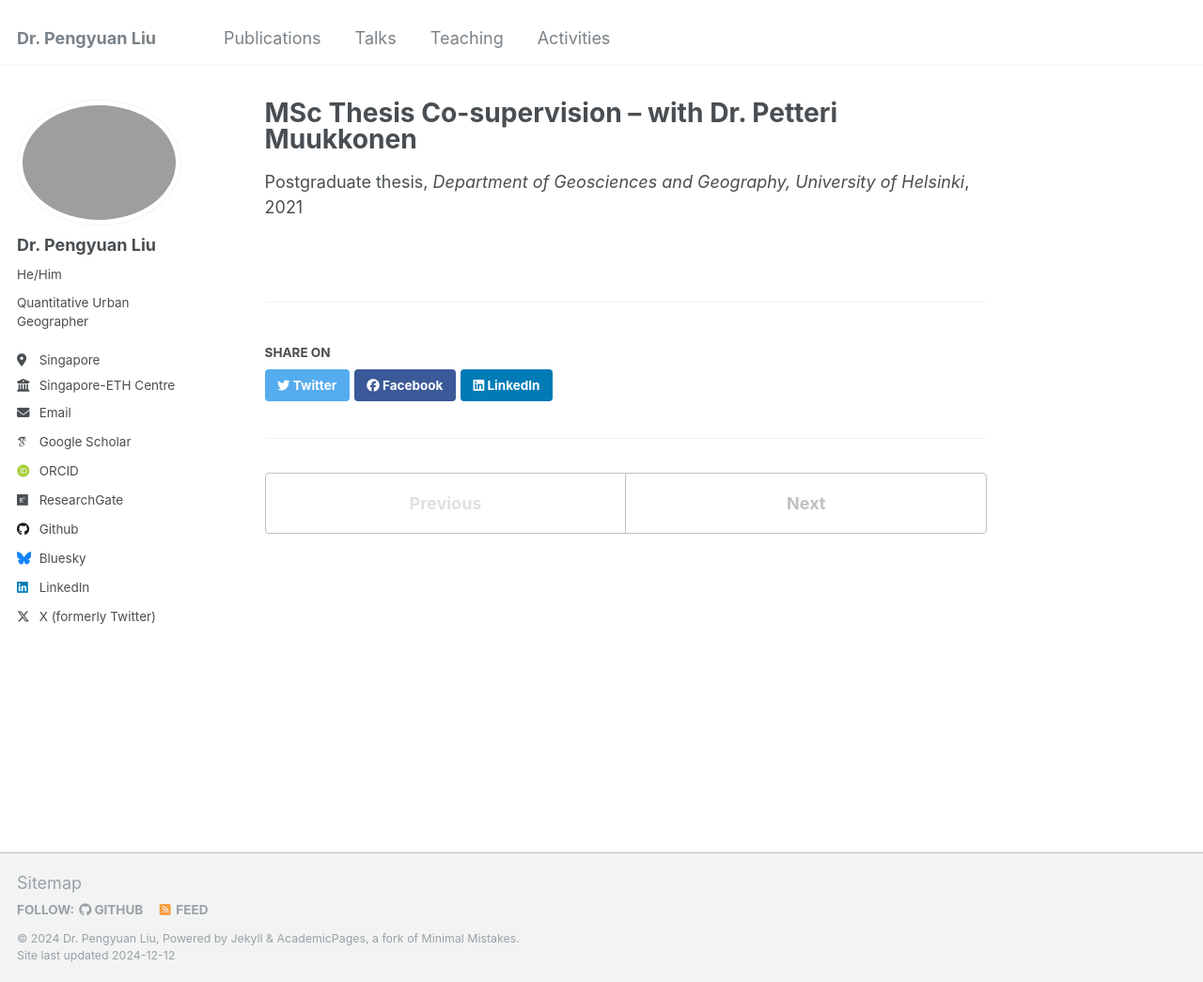
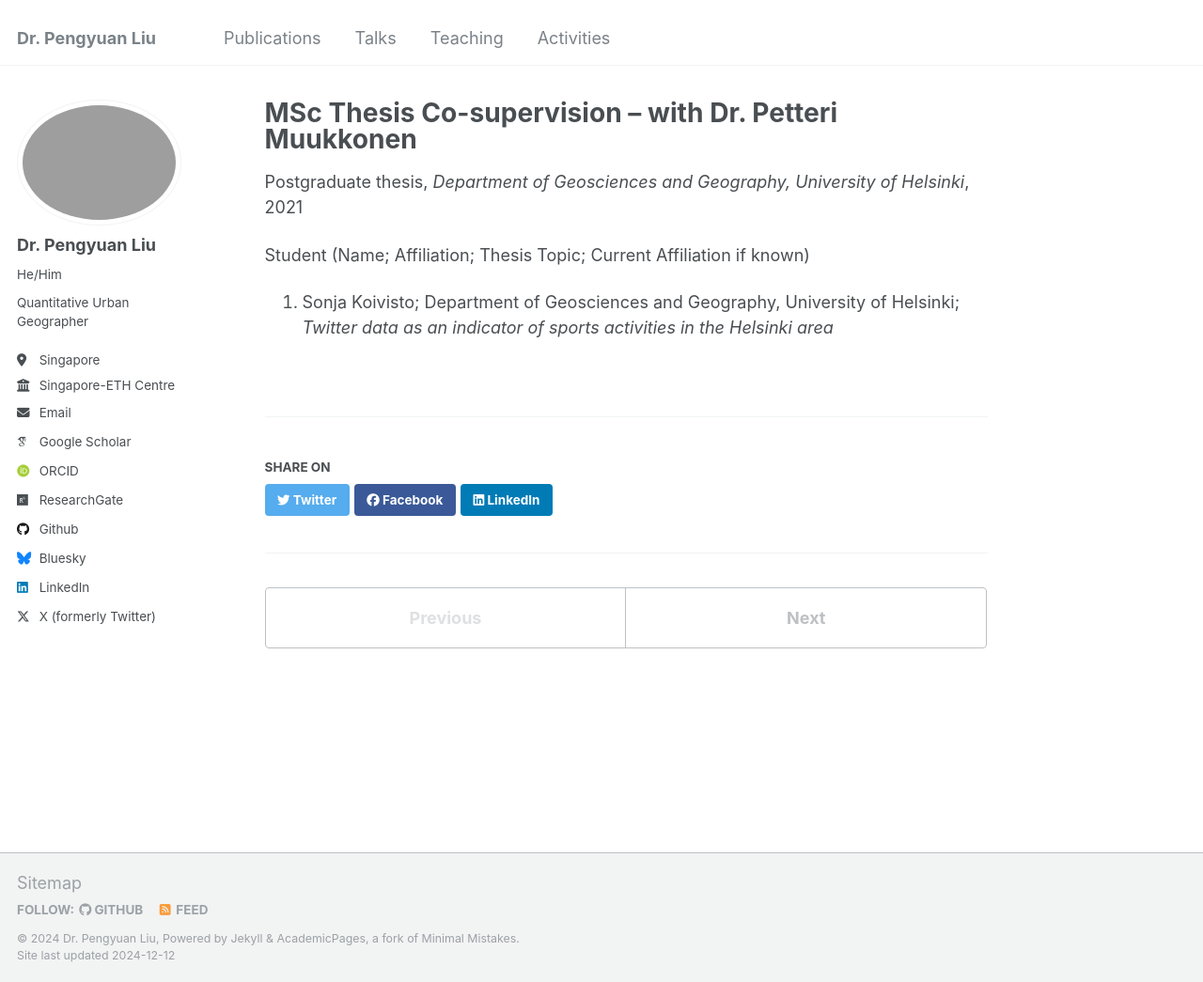
Before and after one commit to PengyuanLiu1993/pengyuanliu1993.github.io, a Jekyll site: the page built from _teaching/MSc3.md, in a window 1280 px wide and 1045 px high. Shown: the whole window at 94% size. Built offline with Jekyll 4.4.1, drawn with Linux system fonts in a browser that asks for light colours; some web fonts are replaced.

Commit message:
Update MSc3.md

```diff
--- a/_teaching/MSc3.md
+++ b/_teaching/MSc3.md
@@ -6,3 +6,6 @@ venue: "Department of Geosciences and Geography, University of Helsinki"
 date: 2021-09-01
 location: "Helsinki, Finland"
 ---
+Student (Name; Affiliation; Thesis Topic; Current Affiliation if known)
+
+1. Sonja Koivisto; Department of Geosciences and Geography, University of Helsinki; *Twitter data as an indicator of sports activities in the Helsinki area*
```
